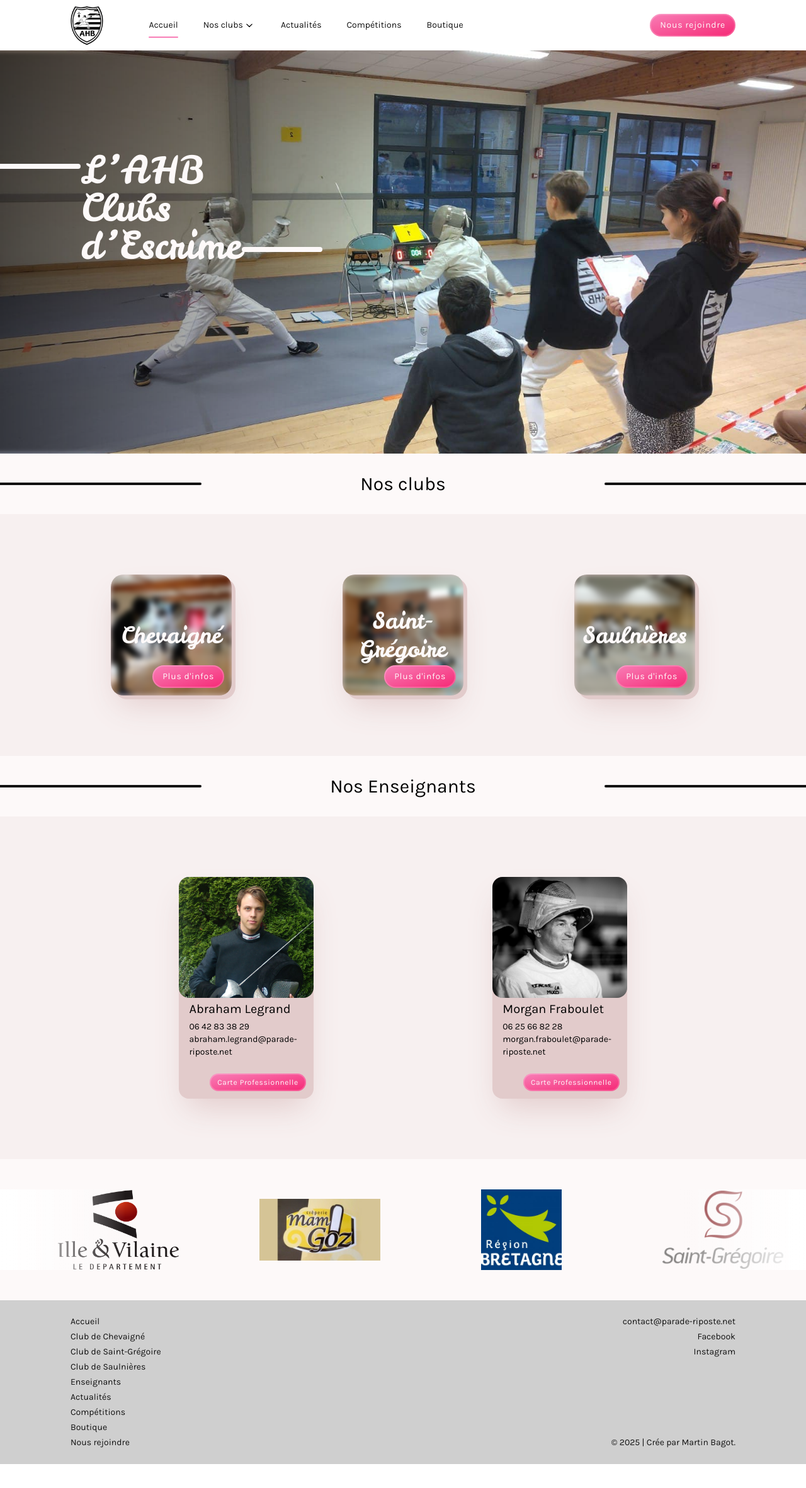
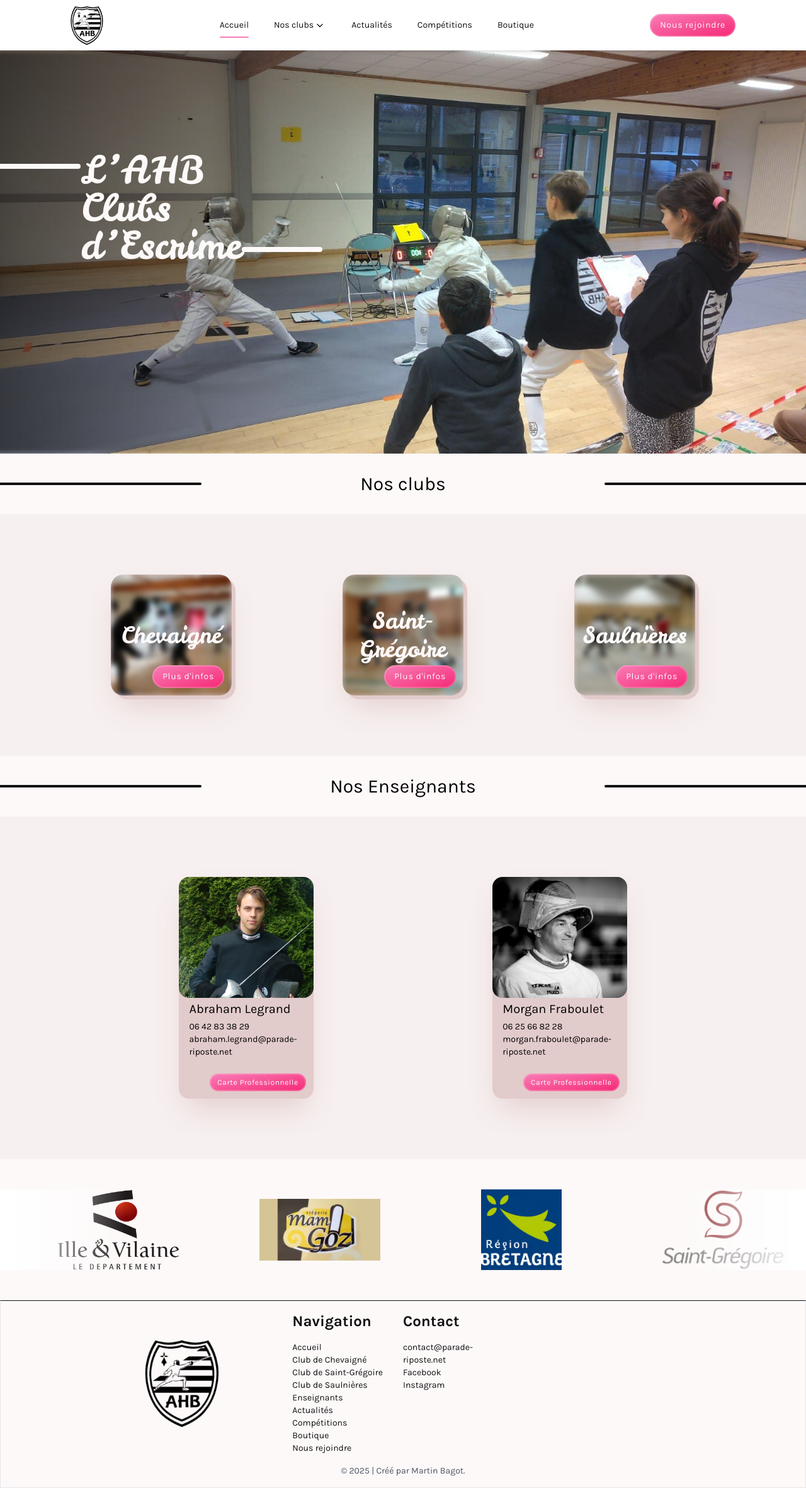
Before and after one commit to MartinBgt/ahb_website, a React (Vite) app: page / in a window 1280 px wide. Shown: the whole page at 63% size. Before the commit the page ends 2324 px from the top, so only its background shows below. Built offline with nearby package versions, Linux system fonts and the light colour scheme.

Commit message:
navbar responsive v1

```diff
--- a/package.json
+++ b/package.json
@@ -11,6 +11,7 @@
   },
   "dependencies": {
     "framer-motion": "^12.4.3",
+    "lucide-react": "^0.475.0",
     "react": "^19.0.0",
     "react-dom": "^19.0.0",
     "react-fast-marquee": "^1.6.5",
--- a/src/components/navigation/Footer.jsx
+++ b/src/components/navigation/Footer.jsx
@@ -1,11 +1,20 @@
-import {Link} from "react-router-dom";
+import {Link, NavLink} from "react-router-dom";
 
 const Footer = () => {
     return (
-        <footer className="bg-p-gray text-p-black py-6 px-28">
-            <div className="grid grid-cols-2 grid-rows-2 gap-4 relative">
-                {/* Première div à gauche */}
-                <div className="col-span-1 row-span-2 flex flex-col space-y-1">
+        <footer className="bg-p-white text-p-black py-4 px-28 border-t-p-black border-[1px]">
+            <div className="grid grid-cols-3 items-center justify-evenly">
+                {/* Logo ou espace réservé */}
+                <div className="flex items-center justify-center">
+                    <NavLink to="/" className="h-full flex justify-center items-center">
+                        <img className="h-36 w-auto" src="/Images/AHB/logo_sans_fon_noir.png" alt="Logo de L'AHB"/>
+                    </NavLink>
+                </div>
+
+                {/* Navigation principale */}
+                <div className="flex justify-evenly">
+                    <div className="flex flex-col w-full">
+                        <h3 className="font-bold text-2xl pb-4">Navigation</h3>
                         <Link to="/" className="w-max hover:text-pink-dark">Accueil</Link>
                         <Link to="/chevaigne" className="w-max hover:text-pink-dark">Club de Chevaigné</Link>
                         <Link to="/saint-gregoire" className="w-max hover:text-pink-dark">Club de Saint-Grégoire</Link>
@@ -16,21 +25,30 @@ const Footer = () => {
                         <Link to="/boutique" className="w-max hover:text-pink-dark">Boutique</Link>
                         <Link to="/nous-rejoindre" className="w-max hover:text-pink-dark">Nous rejoindre</Link>
                     </div>
-
-                {/* Deuxième div en haut à droite */}
-                <div className="col-start-2 row-start-1 flex flex-col items-end h-full space-y-1">
-                    <a href="mailto:contact@parade-riposte.net"
-                       className="hover:text-pink-dark">contact@parade-riposte.net</a>
+                    {/* Informations de contact et réseaux sociaux */}
+                    <div className="flex flex-col w-full">
+                        <h3 className="font-bold text-2xl pb-4">Contact</h3>
+                        <a href="mailto:contact@parade-riposte.net" className="hover:text-pink-dark">
+                            contact@parade-riposte.net
+                        </a>
                         <a href="https://www.facebook.com/Escrime.AHB/?locale=fr_FR"
-                       target="_blank" className="hover:text-pink-dark">Facebook</a>
+                           target="_blank" rel="noopener noreferrer"
+                           className="hover:text-pink-dark">
+                            Facebook
+                        </a>
                         <a href="https://www.instagram.com/ahb_escrime/?hl=fr"
-                       target="_blank" className="hover:text-pink-dark">Instagram</a>
+                           target="_blank" rel="noopener noreferrer"
+                           className="hover:text-pink-dark">
+                            Instagram
+                        </a>
+                    </div>
+                </div>
             </div>
 
-
-                {/* Span en bas à droite */}
-                <span className="absolute bottom-0 right-0">
-                    &copy; {new Date().getFullYear()} | Crée par Martin Bagot.
+            {/* Copyright */}
+            <div className="flex justify-center items-center">
+                <span className="text-center mt-4 text-sm text-gray-600">
+                    &copy; {new Date().getFullYear()} | Créé par Martin Bagot.
             </span>
             </div>
         </footer>
--- a/src/components/navigation/Navbar.jsx
+++ b/src/components/navigation/Navbar.jsx
@@ -1,13 +1,14 @@
 import {useEffect, useRef, useState} from "react";
 import {NavLink, useLocation} from "react-router-dom";
+import {Menu, X} from "lucide-react"; // Icônes pour le menu
 import Cta from "../ui/Cta.jsx";
 
 const Navbar = () => {
     const [dropdownOpen, setDropdownOpen] = useState(false);
-    const dropdownRef = useRef(null); // Référence à l'élément du dropdown
-    const location = useLocation(); // Récupérer l'URL actuelle
+    const [mobileMenuOpen, setMobileMenuOpen] = useState(false);
+    const dropdownRef = useRef(null);
+    const location = useLocation();
 
-    // Vérifie si l'URL actuelle est celle d'un club
     const isClubActive = ["/chevaigne", "/saulnieres", "/saint-gregoire"].includes(location.pathname);
 
     const SpanLinksStyle = ({isActive}) =>
@@ -15,14 +16,12 @@ const Navbar = () => {
             ? "relative text-p-black leading-8 no-underline before:content-[''] before:absolute before:bottom-[-0.25rem] before:left-0 before:w-full before:h-[2px] before:bg-pink-light before:rounded-sm"
             : "relative text-p-black leading-8 no-underline before:content-[''] before:absolute before:bottom-[-0.25rem] before:right-0 before:w-0 before:h-[2px] before:bg-pink-light before:rounded-sm before:transition-all before:duration-400 hover:before:w-full hover:before:left-0";
 
-    // Fermer le dropdown si un clic en dehors est détecté
     useEffect(() => {
         const handleClickOutside = (event) => {
             if (dropdownRef.current && !dropdownRef.current.contains(event.target)) {
                 setDropdownOpen(false);
             }
         };
-
         document.addEventListener("mousedown", handleClickOutside);
         return () => {
             document.removeEventListener("mousedown", handleClickOutside);
@@ -30,18 +29,18 @@ const Navbar = () => {
     }, []);
 
     return (
-        <nav className="bg-white shadow-md p-4 flex justify-between items-center h-20 px-28">
-            <div className="flex items-center space-x-10">
+        <>
+            <nav
+                className="fixed top-0 left-0 w-full bg-white shadow-md p-4 flex justify-between items-center h-20 px-6 md:px-28 z-50">
                 {/* Logo */}
-                <NavLink to="/" className="h-full flex items-center mr-8">
-                    <img className="h-16 w-auto" src="/Images/AHB/logo_sans_fon_noir.png" alt="Logo de L'AHB"/>
+                <NavLink to="/" className="flex items-center">
+                    <img className="h-12 md:h-16 w-auto" src="/Images/AHB/logo_sans_fon_noir.png" alt="Logo de L'AHB"/>
                 </NavLink>
 
-                {/* Liens de navigation */}
-                <NavLink
-                    to="/"
-                    className={({isActive}) => `h-full flex items-center ${SpanLinksStyle({isActive})}`}
-                >
+                {/* Menu Desktop */}
+                <div className="hidden md:flex items-center space-x-10">
+                    <NavLink to="/"
+                             className={({isActive}) => `h-full flex items-center ${SpanLinksStyle({isActive})}`}>
                         Accueil
                     </NavLink>
 
@@ -53,13 +52,13 @@ const Navbar = () => {
                     >
                         <span className={`h-full flex items-center ${SpanLinksStyle({isActive: isClubActive})}`}>
                             Nos clubs
-                        <svg width="20" height="20" viewBox="0 0 24 24" fill="none" xmlns="http://www.w3.org/2000/svg">
+                            <svg width="20" height="20" viewBox="0 0 24 24" fill="none"
+                                 xmlns="http://www.w3.org/2000/svg">
                                 <path d="M7 10L12 15L17 10" stroke="#000000" strokeWidth="1.5" strokeLinecap="round"
                                       strokeLinejoin="round"/>
                             </svg>
                         </span>
 
-                    {/* Menu déroulant */}
                         {dropdownOpen && (
                             <div className="absolute top-full left-0 bg-white shadow-lg mt-2 w-40 z-10">
                                 <NavLink to="/chevaigne" className="block px-4 py-2 text-p-black hover:bg-p-gray">
@@ -74,31 +73,87 @@ const Navbar = () => {
                             </div>
                         )}
                     </div>
-                <NavLink
-                    to="/actualités"
-                    className={({isActive}) => `h-full flex items-center ${SpanLinksStyle({isActive})}`}
-                >
+
+                    <NavLink to="/actualités"
+                             className={({isActive}) => `h-full flex items-center ${SpanLinksStyle({isActive})}`}>
                         Actualités
                     </NavLink>
-                <NavLink
-                    to="/compétitions"
-                    className={({isActive}) => `h-full flex items-center ${SpanLinksStyle({isActive})}`}
-                >
+                    <NavLink to="/compétitions"
+                             className={({isActive}) => `h-full flex items-center ${SpanLinksStyle({isActive})}`}>
                         Compétitions
                     </NavLink>
-                <NavLink
-                    to="/boutique"
-                    className={({isActive}) => `h-full flex items-center ${SpanLinksStyle({isActive})}`}
-                >
+                    <NavLink to="/boutique"
+                             className={({isActive}) => `h-full flex items-center ${SpanLinksStyle({isActive})}`}>
                         Boutique
                     </NavLink>
                 </div>
 
-            {/* Bouton CTA */}
-            <NavLink to="/nous-rejoindre" className="h-full flex items-center">
+                {/* CTA & Menu Burger */}
+                <div className="flex items-center gap-4">
+                    <NavLink to="/nous-rejoindre" className="hidden md:flex">
                         <Cta>Nous rejoindre</Cta>
                     </NavLink>
+
+                    {/* Menu Burger */}
+                    <button className="md:hidden" onClick={() => setMobileMenuOpen(!mobileMenuOpen)}>
+                        {mobileMenuOpen ? <X size={32}/> : <Menu size={32}/>}
+                    </button>
+                </div>
             </nav>
+
+            {/* Menu Mobile */}
+            {mobileMenuOpen && (
+                <div className="fixed top-20 left-0 w-full bg-white shadow-lg p-6 flex flex-col space-y-4 z-50">
+                    <NavLink to="/" className="text-lg" onClick={() => setMobileMenuOpen(false)}>
+                        Accueil
+                    </NavLink>
+
+                    {/* Dropdown Mobile */}
+                    <div>
+                        <button className="text-lg flex justify-between w-full"
+                                onClick={() => setDropdownOpen(!dropdownOpen)}>
+                            Nos clubs
+                            <svg width="20" height="20" viewBox="0 0 24 24" fill="none"
+                                 xmlns="http://www.w3.org/2000/svg">
+                                <path d="M7 10L12 15L17 10" stroke="#000000" strokeWidth="1.5" strokeLinecap="round"
+                                      strokeLinejoin="round"/>
+                            </svg>
+                        </button>
+                        {dropdownOpen && (
+                            <div className="pl-4 mt-2 space-y-2">
+                                <NavLink to="/chevaigne" className="block" onClick={() => setMobileMenuOpen(false)}>
+                                    Chevaigné
+                                </NavLink>
+                                <NavLink to="/saint-gregoire" className="block"
+                                         onClick={() => setMobileMenuOpen(false)}>
+                                    Saint-Grégoire
+                                </NavLink>
+                                <NavLink to="/saulnieres" className="block" onClick={() => setMobileMenuOpen(false)}>
+                                    Saulnières
+                                </NavLink>
+                            </div>
+                        )}
+                    </div>
+
+                    <NavLink to="/actualités" className="text-lg" onClick={() => setMobileMenuOpen(false)}>
+                        Actualités
+                    </NavLink>
+                    <NavLink to="/compétitions" className="text-lg" onClick={() => setMobileMenuOpen(false)}>
+                        Compétitions
+                    </NavLink>
+                    <NavLink to="/boutique" className="text-lg" onClick={() => setMobileMenuOpen(false)}>
+                        Boutique
+                    </NavLink>
+
+                    <NavLink to="/nous-rejoindre">
+                        <Cta>Nous rejoindre</Cta>
+                    </NavLink>
+                </div>
+            )}
+
+            {/* Pour éviter que le contenu soit caché derrière la navbar */}
+            <div className="h-20"></div>
+        </>
     );
 };
 
```
Also changed, not shown: 1 other file (tests, documents, lock files or other folders). Lines whose indentation alone changed are shown as unchanged.
